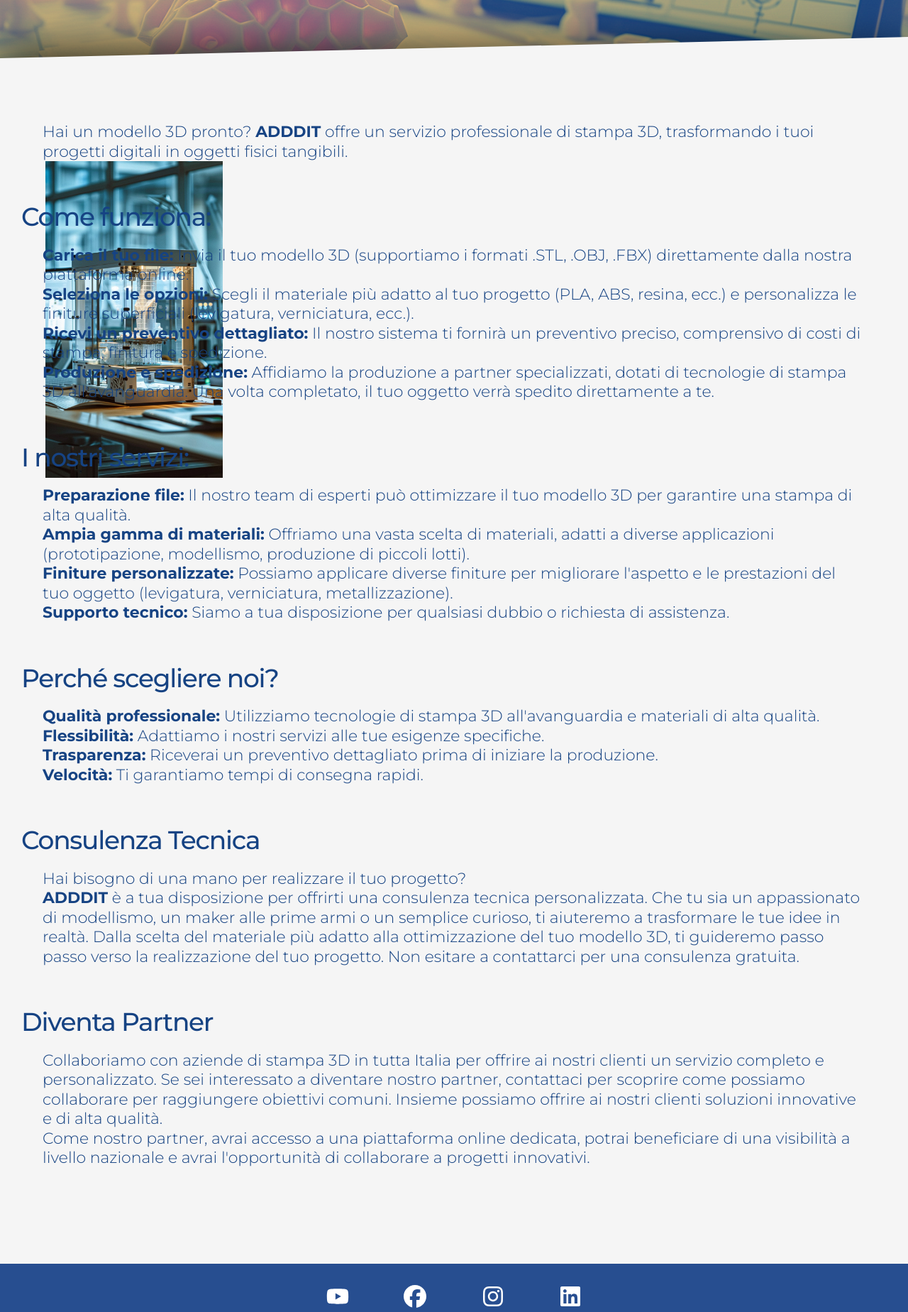
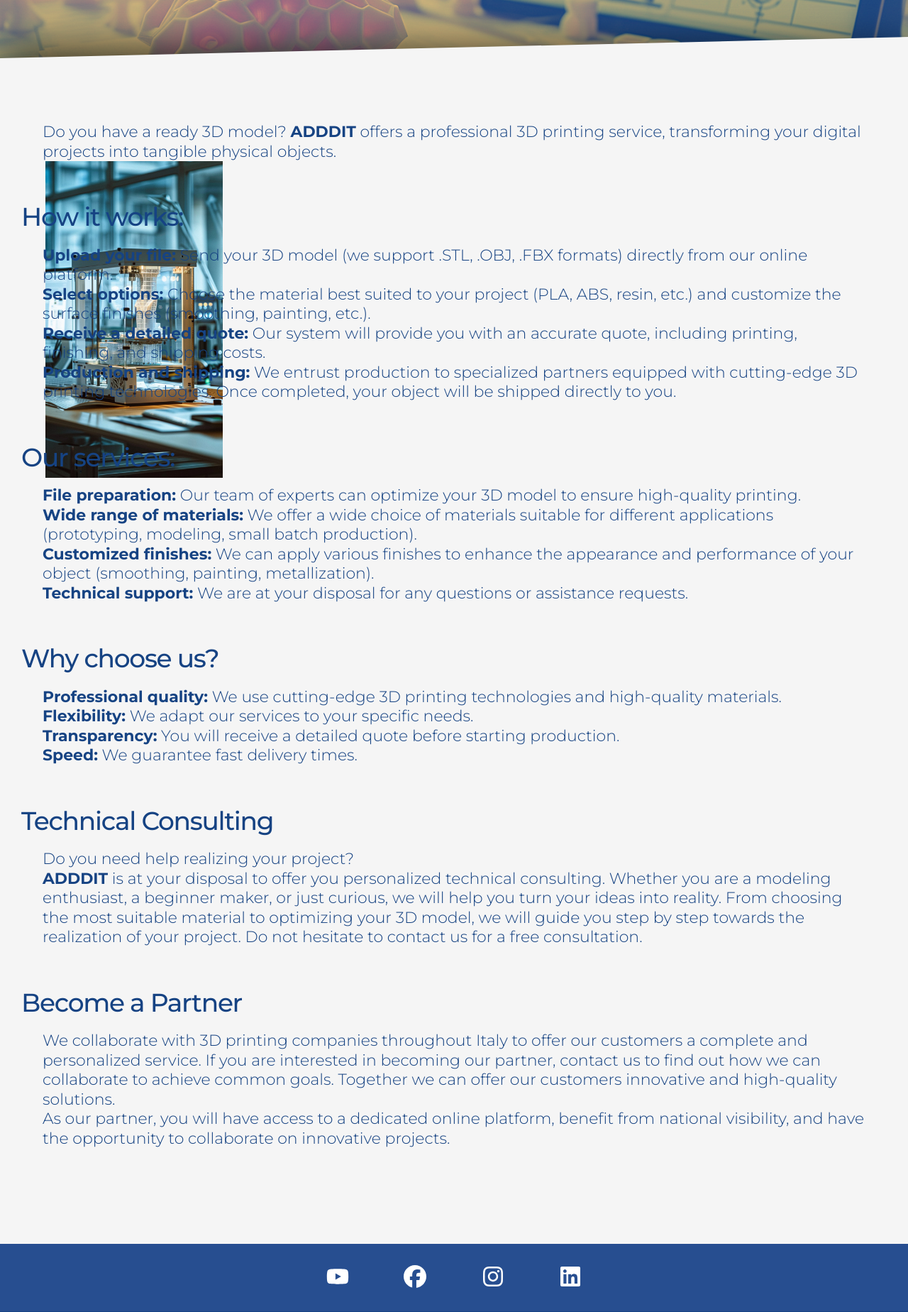
Before and after one commit to imeuro/ADDDIT, a PHP site: page /en/services.php in a window 1280 px wide. Shown: the part 398-2246 px from the top of the page at 71% size. Run offline with PHP 8.4, Linux system fonts and the light colour scheme; some libraries are stand-ins or nearby versions.

Commit message:
tecnologie+eng translations

```diff
--- a/assets/inc/en/head-nav.inc.php
+++ b/assets/inc/en/head-nav.inc.php
@@ -18,13 +18,19 @@
 		<li class="menu-item has-submenu">
 			<a href="<?php echo $basepath .'/en/technologies/'; ?>" title="Technologies" class="first-lev flex">Technologies</a>
 			<ul class="sub-menu-main">
-				<li><a href="<?php echo $basepath .'/en/technologies?paragraph=MJF'; ?>" title="MJF">MJF</a></li>
 				<li><a href="<?php echo $basepath .'/en/technologies?paragraph=FDM'; ?>" title="FDM">FDM</a></li>
 				<li><a href="<?php echo $basepath .'/en/technologies?paragraph=SLS'; ?>" title="SLS">SLS</a></li>
+				<li><a href="<?php echo $basepath .'/en/technologies?paragraph=MJF'; ?>" title="MJF">MJF</a></li>
 				<li><a href="<?php echo $basepath .'/en/technologies?paragraph=SLA'; ?>" title="SLA">SLA</a></li>
+				<li><a href="<?php echo $basepath .'/en/technologies?paragraph=BinderJetting'; ?>" title="Binder Jetting">Binder Jetting</a></li>
 				<li><a href="<?php echo $basepath .'/en/technologies?paragraph=DMLS'; ?>" title="DMLS">DMLS</a></li>
-				<li><a href="<?php echo $basepath .'/en/technologies?paragraph=DMLM'; ?>" title="DMLM">DMLM</a></li>
+				<li><a href="<?php echo $basepath .'/en/technologies?paragraph=DLP'; ?>" title="DLP">DLP</a></li>
 				<li><a href="<?php echo $basepath .'/en/technologies?paragraph=CarbonDLS'; ?>" title="Carbon DLS">Carbon DLS</a></li>
+				<li><a href="<?php echo $basepath .'/en/technologies?paragraph=Polyjet'; ?>" title="Polyjet">Polyjet</a></li>
+				<li><a href="<?php echo $basepath .'/en/technologies?paragraph=SLM'; ?>" title="SLM">SLM</a></li>
+				<li><a href="<?php echo $basepath .'/en/technologies?paragraph=LFFDM'; ?>" title="LFFDM">Large Format FDM</a></li>
+				<li><a href="<?php echo $basepath .'/en/technologies?paragraph=MJP'; ?>" title="MJP">MJP</a></li>
+
 				<li><a href="<?php echo $basepath .'/en/technologies?paragraph=others'; ?>" title="Others">You name it!</a></li>
 			</ul>
 		</li>
--- a/en/services.php
+++ b/en/services.php
@@ -1,9 +1,9 @@
 <!DOCTYPE html>
-<html lang="it">
+<html lang="en">
 <head>
-	<title>Services • ADDDIT - 3D Printing Cloud Maufacturing Platform</title>
+	<title>Services • ADDDIT - 3D Printing Cloud Manufacturing Platform</title>
 	<?php include('../assets/inc/doc-head.inc.php') ?>
-	<meta name="description" content="Hai un modello 3D pronto? ADDDIT offre un servizio professionale di stampa 3D, trasformando i tuoi progetti digitali in oggetti fisici tangibili.">
+	<meta name="description" content="Do you have a ready 3D model? ADDDIT offers a professional 3D printing service, transforming your digital projects into tangible physical objects.">
 </head>
 <body class="ddd-single-page">
 
@@ -15,58 +15,54 @@
 		<?php include('../assets/inc/en/head-nav.inc.php') ?>
 	</header>
 
-
 	<div class="slanted-container">
 
 		<section id="ddd-about-home" class="block-section block-section-slanted block-section-white">
 			<div class="services text">
-				<p>Hai un modello 3D pronto? <strong>ADDDIT</strong> offre un servizio professionale di stampa 3D, trasformando i tuoi progetti digitali in oggetti fisici tangibili.</p>
+				<p>Do you have a ready 3D model? <strong>ADDDIT</strong> offers a professional 3D printing service, transforming your digital projects into tangible physical objects.</p>
 
-				<h2>Come funziona:</h2>
-				<p><strong>Carica il tuo file:</strong> Invia il tuo modello 3D (supportiamo i formati .STL, .OBJ, .FBX) direttamente dalla nostra piattaforma online.<br>
-				<strong>Seleziona le opzioni:</strong> Scegli il materiale più adatto al tuo progetto (PLA, ABS, resina, ecc.) e personalizza le finiture superficiali (levigatura, verniciatura, ecc.).<br>
-				<strong>Ricevi un preventivo dettagliato:</strong> Il nostro sistema ti fornirà un preventivo preciso, comprensivo di costi di stampa, finitura e spedizione.<br>
-				<strong>Produzione e spedizione:</strong> Affidiamo la produzione a partner specializzati, dotati di tecnologie di stampa 3D all'avanguardia. Una volta completato, il tuo oggetto verrà spedito direttamente a te.</p>
+				<h2>How it works:</h2>
+				<p><strong>Upload your file:</strong> Send your 3D model (we support .STL, .OBJ, .FBX formats) directly from our online platform.<br>
+				<strong>Select options:</strong> Choose the material best suited to your project (PLA, ABS, resin, etc.) and customize the surface finishes (smoothing, painting, etc.).<br>
+				<strong>Receive a detailed quote:</strong> Our system will provide you with an accurate quote, including printing, finishing, and shipping costs.<br>
+				<strong>Production and shipping:</strong> We entrust production to specialized partners equipped with cutting-edge 3D printing technologies. Once completed, your object will be shipped directly to you.</p>
 
-				<h2>I nostri servizi:</h2>
-				<p><strong>Preparazione file:</strong> Il nostro team di esperti può ottimizzare il tuo modello 3D per garantire una stampa di alta qualità.<br>
-				<strong>Ampia gamma di materiali:</strong> Offriamo una vasta scelta di materiali, adatti a diverse applicazioni (prototipazione, modellismo, produzione di piccoli lotti).<br>
-				<strong>Finiture personalizzate:</strong> Possiamo applicare diverse finiture per migliorare l'aspetto e le prestazioni del tuo oggetto (levigatura, verniciatura, metallizzazione).<br>
-				<strong>Supporto tecnico:</strong> Siamo a tua disposizione per qualsiasi dubbio o richiesta di assistenza.</p>
+				<h2>Our services:</h2>
+				<p><strong>File preparation:</strong> Our team of experts can optimize your 3D model to ensure high-quality printing.<br>
+				<strong>Wide range of materials:</strong> We offer a wide choice of materials suitable for different applications (prototyping, modeling, small batch production).<br>
+				<strong>Customized finishes:</strong> We can apply various finishes to enhance the appearance and performance of your object (smoothing, painting, metallization).<br>
+				<strong>Technical support:</strong> We are at your disposal for any questions or assistance requests.</p>
 
+				<h2>Why choose us?</h2>
+				<p><strong>Professional quality:</strong> We use cutting-edge 3D printing technologies and high-quality materials.<br>
+				<strong>Flexibility:</strong> We adapt our services to your specific needs.<br>
+				<strong>Transparency:</strong> You will receive a detailed quote before starting production.<br>
+				<strong>Speed:</strong> We guarantee fast delivery times.</p>
 
-				<h2>Perché scegliere noi?</h2>
-				<p><strong>Qualità professionale:</strong> Utilizziamo tecnologie di stampa 3D all'avanguardia e materiali di alta qualità.<br>
-				<strong>Flessibilità:</strong> Adattiamo i nostri servizi alle tue esigenze specifiche.<br>
-				<strong>Trasparenza:</strong> Riceverai un preventivo dettagliato prima di iniziare la produzione.<br>
-				<strong>Velocità:</strong> Ti garantiamo tempi di consegna rapidi.</p>
+				<h2 id="consulenza-tecnica">Technical Consulting</h2>
+				<p>Do you need help realizing your project? <br>
+				<strong>ADDDIT</strong> is at your disposal to offer you personalized technical consulting. Whether you are a modeling enthusiast, a beginner maker, or just curious, we will help you turn your ideas into reality. From choosing the most suitable material to optimizing your 3D model, we will guide you step by step towards the realization of your project. Do not hesitate to contact us for a free consultation.</p>
 
-				<h2 id="consulenza-tecnica">Consulenza Tecnica</h2>
-				<p>Hai bisogno di una mano per realizzare il tuo progetto? <br>
-				<strong>ADDDIT</strong> è a tua disposizione per offrirti una consulenza tecnica personalizzata. Che tu sia un appassionato di modellismo, un maker alle prime armi o un semplice curioso, ti aiuteremo a trasformare le tue idee in realtà. Dalla scelta del materiale più adatto alla ottimizzazione del tuo modello 3D, ti guideremo passo passo verso la realizzazione del tuo progetto. Non esitare a contattarci per una consulenza gratuita.</p>
-
-				<h2 id="diventa-partner">Diventa Partner</h2>
-				<p>Collaboriamo con aziende di stampa 3D in tutta Italia per offrire ai nostri clienti un servizio completo e personalizzato. Se sei interessato a diventare nostro partner, contattaci per scoprire come possiamo collaborare per raggiungere obiettivi comuni. Insieme possiamo offrire ai nostri clienti soluzioni innovative e di alta qualità.<br>
-				Come nostro partner, avrai accesso a una piattaforma online dedicata, potrai beneficiare di una visibilità a livello nazionale e avrai l'opportunità di collaborare a progetti innovativi. </p>
+				<h2 id="diventa-partner">Become a Partner</h2>
+				<p>We collaborate with 3D printing companies throughout Italy to offer our customers a complete and personalized service. If you are interested in becoming our partner, contact us to find out how we can collaborate to achieve common goals. Together we can offer our customers innovative and high-quality solutions.<br>
+				As our partner, you will have access to a dedicated online platform, benefit from national visibility, and have the opportunity to collaborate on innovative projects.</p>
 
 				<small>
-					<!--h2>Note tecniche:</h2>
-					<p><strong>Formati file supportati:</strong> .STL, .OBJ, .FBX</p>
-					<p><strong>Materiali:</strong> PLA, ABS, resina, TPU, ecc.</p>
-					<p><strong>Tecnologie di stampa:</strong> FDM, SLA, SLS (specificare le tecnologie utilizzate dai tuoi partner)</p>
-					<p><strong>Dimensioni massime di stampa:</strong> [indicare le dimensioni massime stampabili]</p>
-					<p><strong>Tolleranze dimensionali:</strong> [indicare le tolleranze tipiche]</p-->
+					<!--h2>Technical notes:</h2>
+					<p><strong>Supported file formats:</strong> .STL, .OBJ, .FBX</p>
+					<p><strong>Materials:</strong> PLA, ABS, resin, TPU, etc.</p>
+					<p><strong>Printing technologies:</strong> FDM, SLA, SLS (specify the technologies used by your partners)</p>
+					<p><strong>Maximum print dimensions:</strong> [indicate maximum printable dimensions]</p>
+					<p><strong>Dimensional tolerances:</strong> [indicate typical tolerances]</p-->
 				</small>
 			</div>
 		</section>
 
 	</div>
 
-
 	<section id="ddd-prefooter">
 		<?php include('../assets/inc/social-prefooter.inc.php') ?>
 	</section>
-
 
 	<footer id="ddd-footer">
 		<?php include('../assets/inc/en/footer.inc.php') ?>
```
Also changed, not shown: assets/inc/head-nav.inc.php (+7 -2 lines), en/about.php (+7 -3 lines), en/materials.php (+15 -15 lines), en/technologies.php (+26 -23 lines), tecnologie.php (+7 -4 lines).
